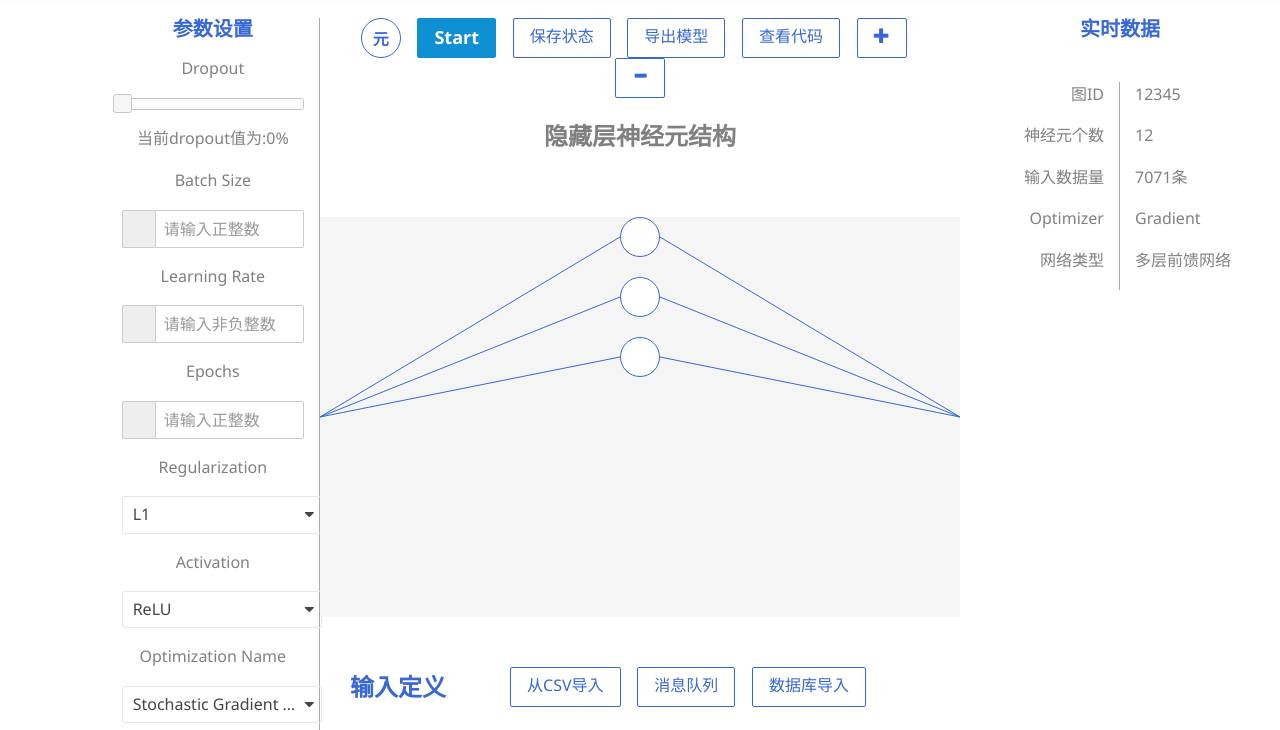
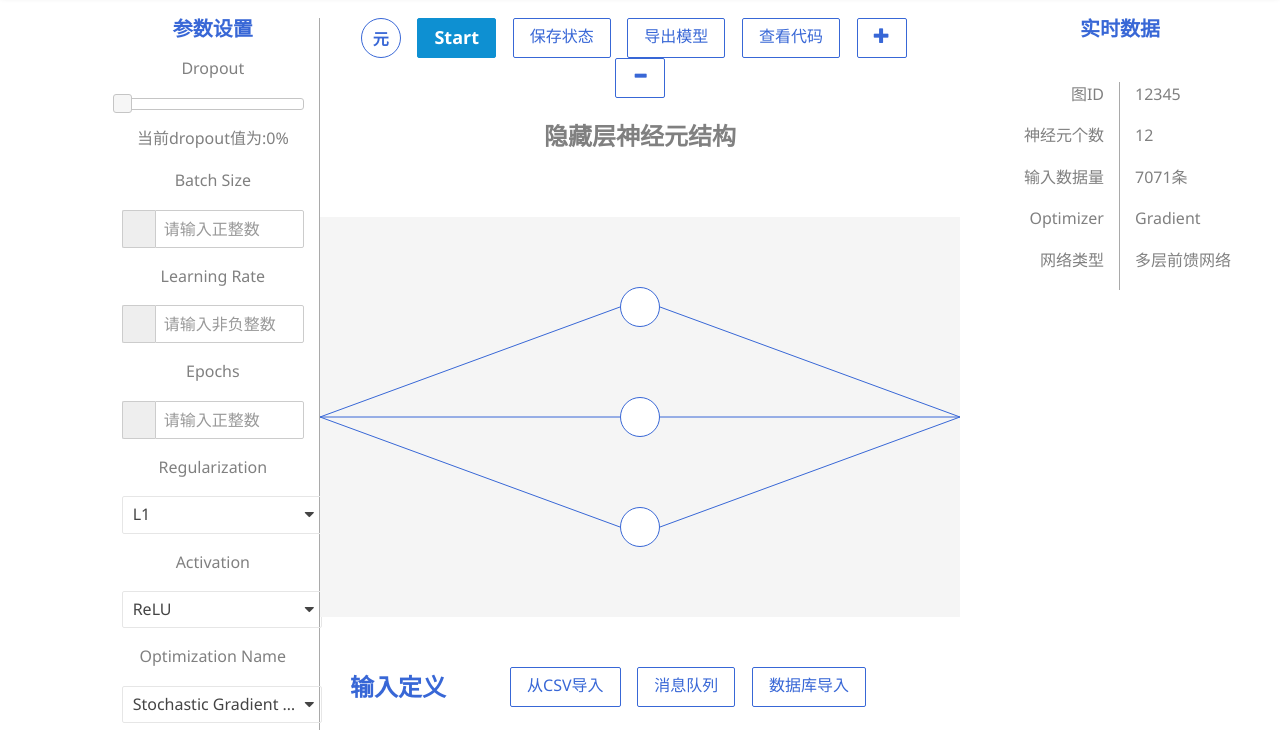
Before and after one commit to jiyinqin/NeuralView, a plain HTML site: page amaze/index.html in a window 1280 px wide. Both pictures are taken after a click on the link 881 px from the left and 108 px from the top of the page. Shown: the part 70-800 px from the top of the page. Drawn offline with Linux system fonts and the light colour scheme.

Commit message:
add some index function

```diff
--- a/amaze/function.js
+++ b/amaze/function.js
@@ -6,7 +6,7 @@ function makeSVG(tag, attrs) {
         el.setAttribute(k, attrs[k]);
     return el;
 }
-function make_line(){
+function make_line(){  //在画板添加线
     var div_left=$('svg').offset().left;
     var x1=0,y1=200,x2=640,y2=200;
     var div_top=$('svg').offset().top;
@@ -48,6 +48,25 @@ function make_line(){
         }
     }
 }
+function neuron_display(){ //在画板添加neuron
+    $('.display').empty();
+    var length=hidden_layers.length;
+    var neuron_id=1;
+    var distance_col=(640-40*hidden_layers.length)/(hidden_layers.length+1);
+    for(var i=0;i<length;i++){
+        var distance_row=(400-40*hidden_layers[i])/(hidden_layers[i]+1);
+        var left=(i+1)*distance_col+i*40;
+        for(var k=1;k<=hidden_layers[i];k++){
+            var neuron='<div class="neuron neuron_1 temp" style="position:absolute;"></div>';
+            var top=k*distance_row+(k-1)*40;
+            $('.display').append(neuron);
+            $('.temp').attr('id',neuron_id);
+            neuron_id++;
+            $('.temp').css({'left':left,'top':top});
+            $('.temp').removeClass('temp');
+        }
+    }
+}
 function get_neuron_num(i){
     if(i>hidden_layers.length){
         return false;
@@ -85,7 +104,6 @@ $(document).on('mousedown','.move',function(event){
     var divPageR=divPageL+640;
     var divPageB=divPageT+400;
     if(hidden_layers.length!==0){
-
         var _this=$(event.currentTarget);
         oldPageX=event.pageX;
         oldPageY=event.pageY;
@@ -123,7 +141,6 @@ $(document).on('mousedown','.move',function(event){
             var remain=left>=divPageL&&left<=divPageR-40&&top>=divPageT&&top<=divPageB-40;
             if(remain){
                 $('svg').before(cloneHtml);
-
                 var sum_neuron=1;
                 var near_dis=999;
                 var near_loc;
@@ -136,16 +153,13 @@ $(document).on('mousedown','.move',function(event){
                     }
                     sum_neuron+=hidden_layers[i];
                 }
-
                 if(hidden_layers[near_loc-1]<7){
                     sum_neuron=get_neuron_num(near_loc-1)+1;
-                    var loc=$('#'+sum_neuron).offset().left;
-                    cloneHtml.css('left', loc - divPageL);
                     id_sort(near_loc);
                     sum_neuron+=hidden_layers[near_loc-1];
                     hidden_layers[near_loc-1]+=1;
-                    cloneHtml.css('top', 60 * (hidden_layers[near_loc-1] - 1));
-                    cloneHtml.attr('id', sum_neuron);
+                    cloneHtml.remove();
+                    neuron_display();
                     make_line();
 
                 }else{
@@ -167,64 +181,21 @@ $(document).on('mousedown','.move',function(event){
 $(document).ready(function(){
     var sum_neuron;
     $('#add_layers').click(function(){
-        sum_neuron=get_neuron_num(hidden_layers.length);
         if(hidden_layers.length<=5) {
-            var add_neuron_1='<div class="neuron neuron_1 temp-1" style="position:absolute;"></div>';
-            var add_neuron_2='<div class="neuron neuron_1 temp-2" style="position:absolute;"></div>';
-            var add_neuron_3='<div class="neuron neuron_1 temp-3" style="position:absolute;"></div>';
-            $('svg').before(add_neuron_1);
-            $('svg').before(add_neuron_2);
-            $('svg').before(add_neuron_3);
-            var temp_1=sum_neuron+1;
-            var temp_2=sum_neuron+2;
-            var temp_3=sum_neuron+3;
-            $('.temp-1').attr('id',temp_1);
-            $('.temp-2').attr('id',temp_2);
-            $('.temp-3').attr('id',temp_3);
-            sum_neuron+=3;
             hidden_layers.push(3);
-            distance=(640-40*hidden_layers.length)/(hidden_layers.length+1);
-            var left=(hidden_layers.length-1)*40+(hidden_layers.length)*distance;
-            $('.temp-1').css({'left':left+'px','top':0});
-            $('.temp-2').css({'left':left+'px','top':'60px'});
-            $('.temp-3').css({'left':left+'px','top':'120px'});
-            var each_layer=1;
-            for(var i=0;i<hidden_layers.length-1;i++){
-                var temp_left=(i+1)*distance+i*40;
-                for(var j=0;j<hidden_layers[i];j++){
-                    $('#'+each_layer).css('left',temp_left+'px');
-                    each_layer+=1;
-                }
-            }
-            $('.temp-1').removeClass('temp-1');
-            $('.temp-2').removeClass('temp-2');
-            $('.temp-3').removeClass('temp-3');
+            neuron_display();
             make_line();
         }
         else
             alert('已达到最大隐藏层数！');
     });
     $('#del_layers').click(function(){
-        sum_neuron=get_neuron_num(hidden_layers.length)
         if(hidden_layers.length>0){
-            for(var i=0;i<hidden_layers[hidden_layers.length-1];i++){
-                var id=sum_neuron-i;
-                $('#'+id).remove();
-            }
-            sum_neuron-=hidden_layers[hidden_layers.length-1];
             hidden_layers.pop();
-            distance=(640-40*hidden_layers.length)/(hidden_layers.length+1);
-            var each_layer=1;
-            for(var i=0;i<hidden_layers.length;i++){
-                var temp_left=(i+1)*distance+i*40;
-                for(var j=0;j<hidden_layers[i];j++){
-                    $('#'+each_layer).css('left',temp_left+'px');
-                    each_layer+=1;
-                }
-            }
+            neuron_display();
             make_line();
         }
         else
             alert('隐藏层数已为0，不能再减！');
     });
-})
+});
--- a/amaze/index.html
+++ b/amaze/index.html
@@ -144,7 +144,7 @@
         <h1 class="body-font" style="font-family: 黑体">隐藏层神经元结构</h1>
     </div><br><br>
     <div class="neuron-network center" id="neuron-div">
-
+        <div class="display"></div>
         <svg style="height:400px;width:640px;">
             <g id="path">
             </g>
```
